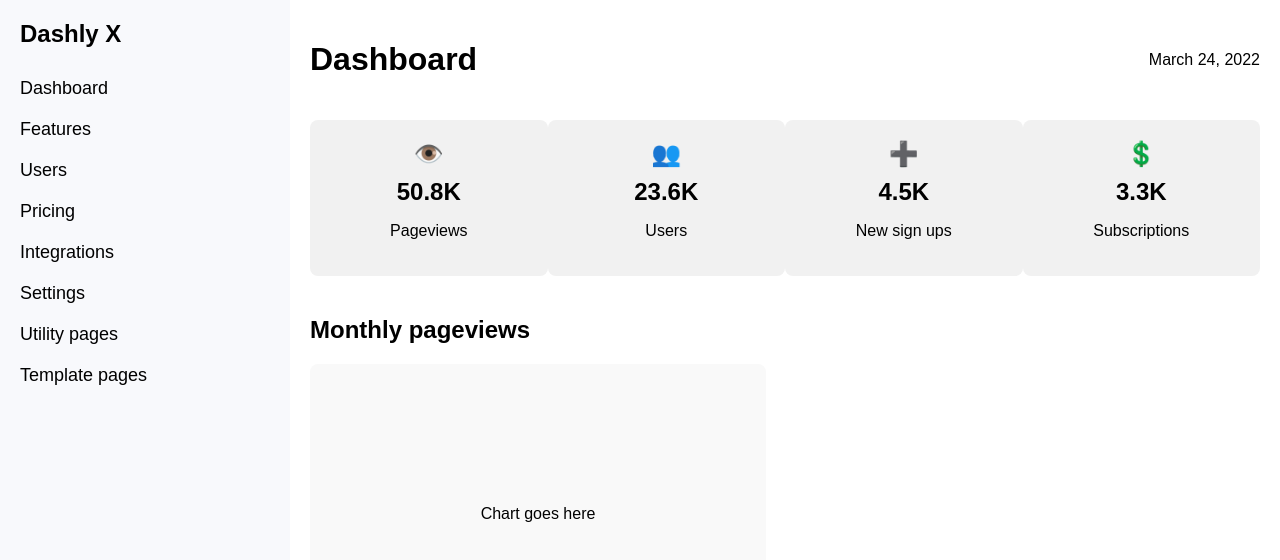
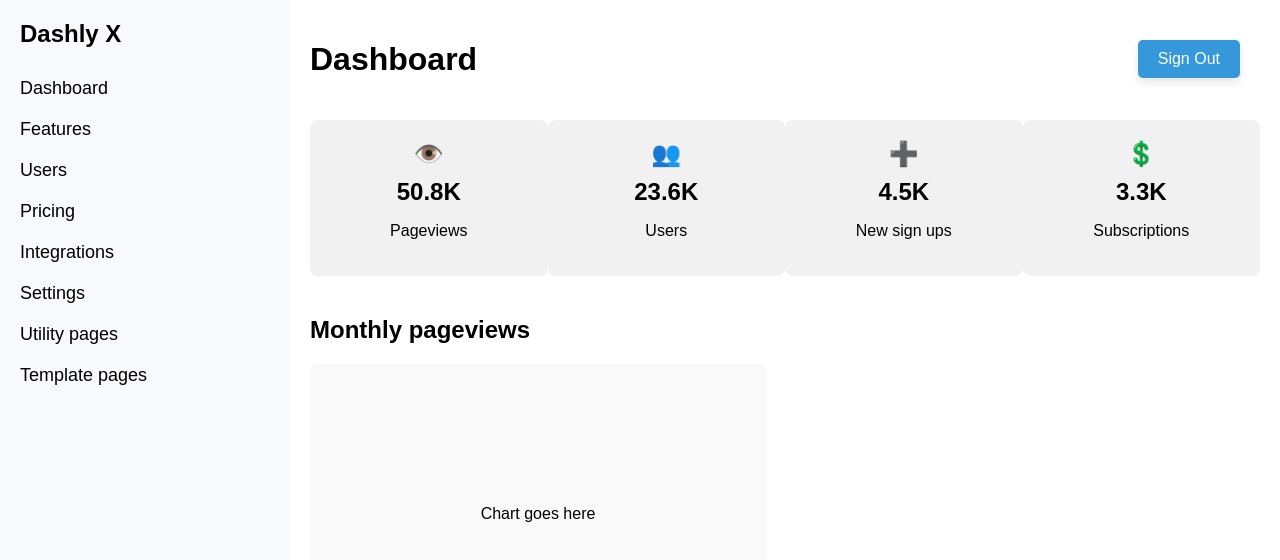
Before and after one commit to Aditey1908/SIH-2024, a React (Create React App) app in the folder frontend/: page /dashboard in a window 1280 px wide. Shown: the top 560 px of the page. Built offline with nearby package versions, Linux system fonts and the light colour scheme.

Commit message:
Signout buttons added

```diff
--- a/frontend/src/components/ActionDashboard.js
+++ b/frontend/src/components/ActionDashboard.js
@@ -1,5 +1,6 @@
 import React from 'react';
-import './ActionDashboard.css'; // Create this CSS file for styling.
+import './ActionDashboard.css';
+import SignOutButton from './SignOutButton'; // Import the SignOutButton
 
 function ActionDashboard() {
     return (
@@ -16,7 +17,7 @@ function ActionDashboard() {
             <main className="main-content">
                 <header className="header">
                     <h1>Action Dashboard</h1>
-                    <p>September 5, 2024</p>
+                    <SignOutButton /> {/* Add the SignOutButton to the top-right corner */}
                 </header>
                 <section className="action-buttons">
                     <button className="action-button">Tyre Burst</button>
--- a/frontend/src/components/AnalyticsDashboard.js
+++ b/frontend/src/components/AnalyticsDashboard.js
@@ -1,5 +1,6 @@
 import React from 'react';
-import './AnalyticsDashboard.css'; // Create this CSS file for styling.
+import './AnalyticsDashboard.css';
+import SignOutButton from './SignOutButton'; // Import the SignOutButton
 
 function AnalyticsDashboard() {
     return (
@@ -16,7 +17,7 @@ function AnalyticsDashboard() {
             <main className="main-content">
                 <header className="header">
                     <h1>Analytics Dashboard</h1>
-                    <p>September 5, 2024</p>
+                    <SignOutButton /> {/* Add the SignOutButton to the top-right corner */}
                 </header>
                 <section className="stats-cards">
                     <div className="card">
--- a/frontend/src/components/Dashboard.css
+++ b/frontend/src/components/Dashboard.css
@@ -34,11 +34,11 @@
   background-color: #ffffff;
 }
 
-.header {
+/* .header {
   display: flex;
   justify-content: space-between;
   align-items: center;
-}
+} */
 
 .stats-cards {
   display: flex;
@@ -75,3 +75,10 @@
   align-items: center;
   border-radius: 8px;
 }
+/* src/Dashboard.css */
+.header {
+  display: flex;
+  justify-content: space-between;
+  align-items: center;
+  position: relative; /* Added this line to position the SignOutButton */
+}
--- a/frontend/src/components/Dashboard.js
+++ b/frontend/src/components/Dashboard.js
@@ -1,5 +1,6 @@
 import React from 'react';
-import './Dashboard.css'; // Create this CSS file for styling.
+import './Dashboard.css';
+import SignOutButton from './SignOutButton'; // Import the SignOutButton component.
 
 function Dashboard() {
     return (
@@ -20,7 +21,7 @@ function Dashboard() {
             <main className="main-content">
                 <header className="header">
                     <h1>Dashboard</h1>
-                    <p>March 24, 2022</p>
+                    <SignOutButton /> {/* Add the SignOutButton to the top-right corner */}
                 </header>
                 <section className="stats-cards">
                     <div className="card">
--- /dev/null
+++ b/frontend/src/components/SignOutButton.css
@@ -0,0 +1,26 @@
+/* src/components/SignOutButton.css */
+.signout-button {
+  background-color: #3498db; /* A calming blue color */
+  color: white;
+  padding: 10px 20px;
+  border: none;
+  border-radius: 5px;
+  cursor: pointer;
+  font-size: 16px;
+  font-weight: 500;
+  position: absolute;
+  top: 20px;
+  right: 20px;
+  box-shadow: 0 4px 8px rgba(0, 0, 0, 0.1); /* Soft shadow for depth */
+  transition: background-color 0.3s ease, transform 0.2s ease;
+}
+
+.signout-button:hover {
+  background-color: #2980b9; /* Darker blue on hover */
+  transform: translateY(-2px); /* Slight lift on hover */
+}
+
+.signout-button:active {
+  background-color: #1f618d; /* Even darker blue on click */
+  transform: translateY(0); /* Reset the lift when clicked */
+}
--- /dev/null
+++ b/frontend/src/components/SignOutButton.js
@@ -0,0 +1,21 @@
+// src/components/SignOutButton.js
+import React from 'react';
+import { useNavigate } from 'react-router-dom';
+import './SignOutButton.css'; // Create a CSS file for styling.
+
+function SignOutButton() {
+    const navigate = useNavigate();
+
+    const handleSignOut = () => {
+        // Perform any sign-out logic here, such as clearing authentication tokens.
+        navigate('/');
+    };
+
+    return (
+        <button className="signout-button" onClick={handleSignOut}>
+            Sign Out
+        </button>
+    );
+}
+
+export default SignOutButton;
```
